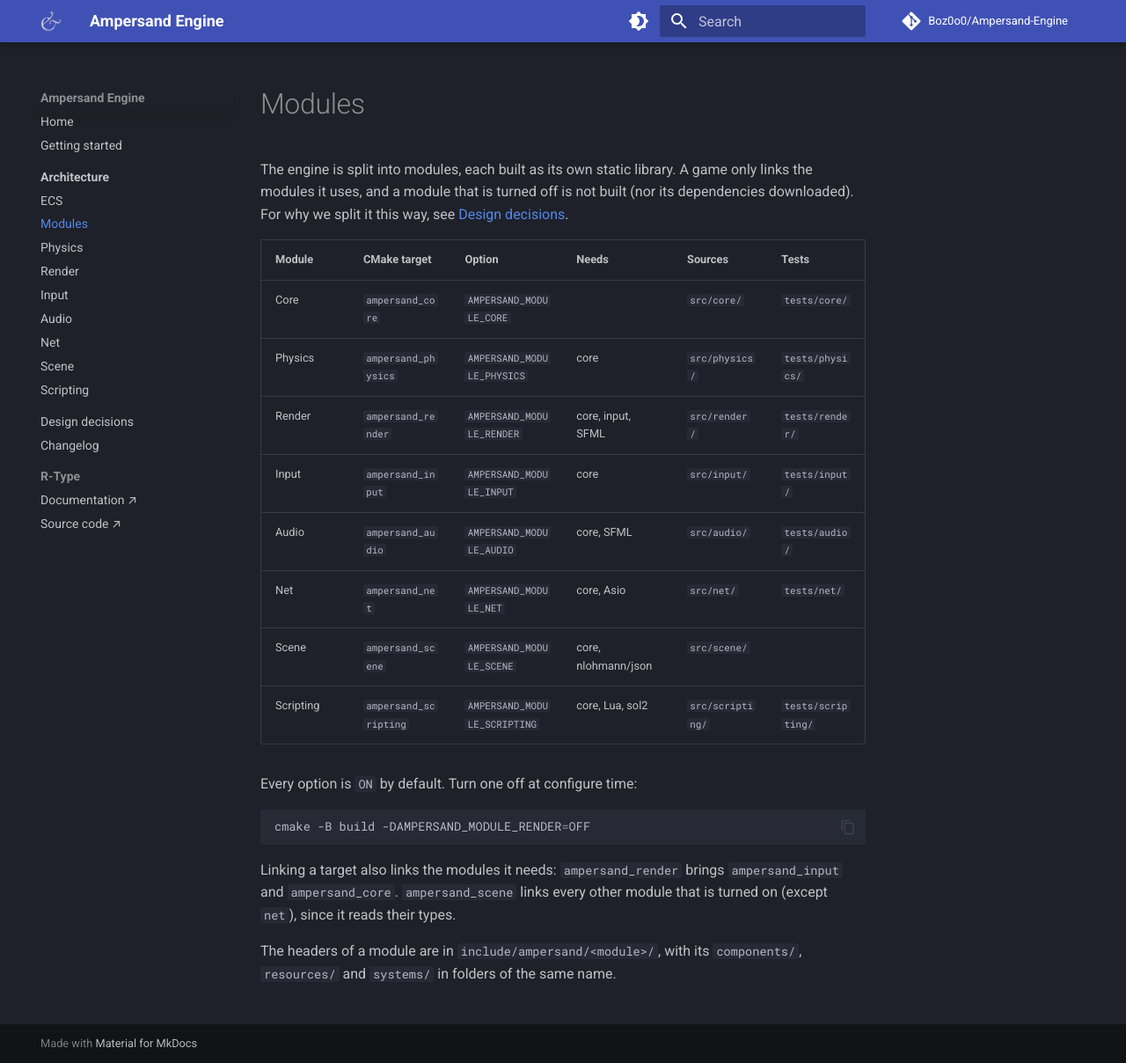
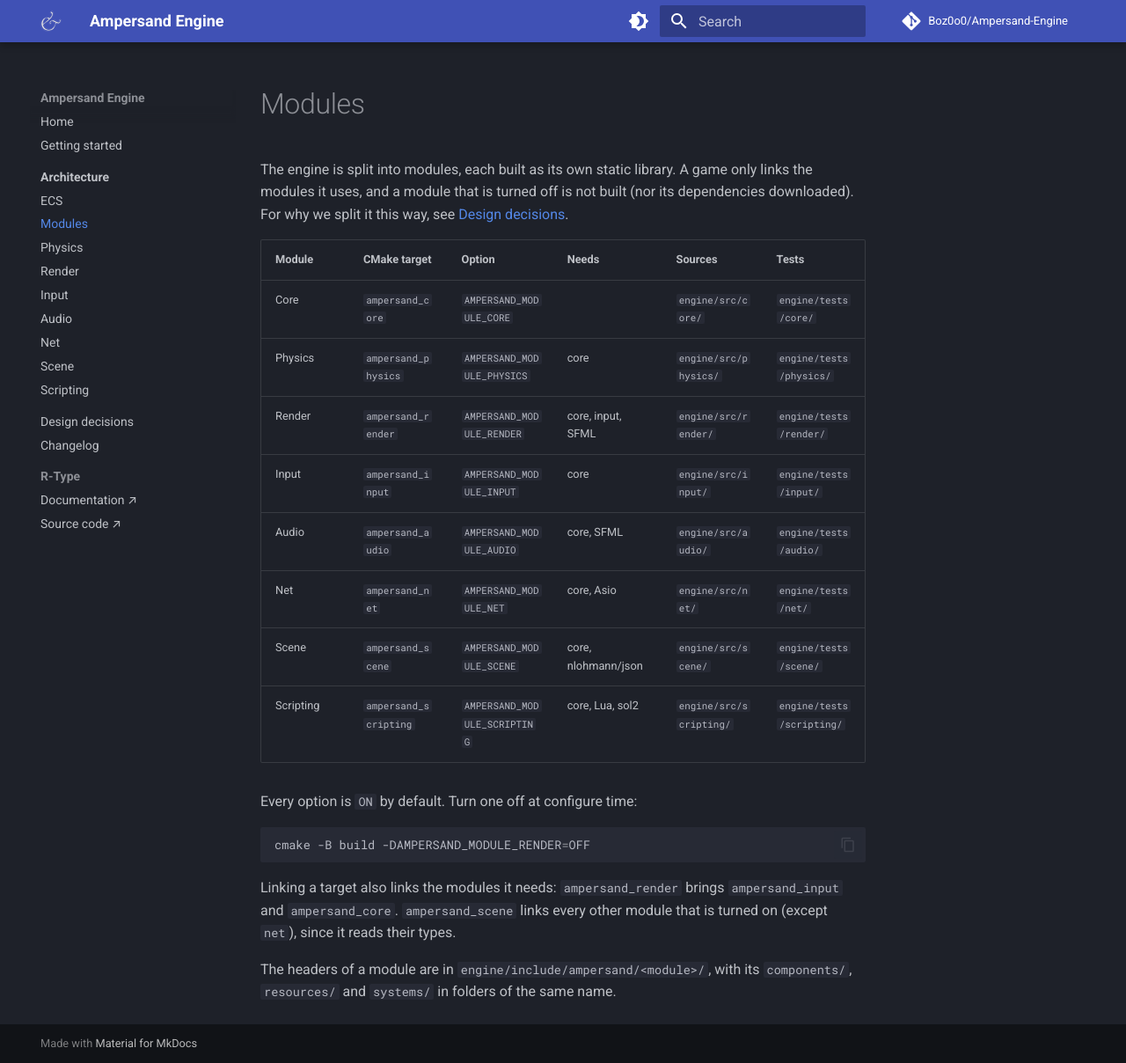
Before and after one commit to Boz0o0/Ampersand-Engine, an MkDocs documentation site: the page built from docs/mkdocs/architecture/modules.md, in a window 1280 px wide and 1208 px high. Shown: the whole window at 88% size. Built offline with MkDocs 1.6.1 and Material for MkDocs 9.7.7, drawn with Linux system fonts in a browser that asks for light colours; comment, search, counter and statistics services are not loaded.

```diff
--- a/docs/mkdocs/architecture/modules.md
+++ b/docs/mkdocs/architecture/modules.md
@@ -7,14 +7,14 @@
 
 | Module  | CMake target        | Option                     | Needs           | Sources        | Tests            |
 | ------- | ------------------- | -------------------------- | --------------- | -------------- | ---------------- |
-| Core    | `ampersand_core`    | `AMPERSAND_MODULE_CORE`    |                 | `src/core/`    | `tests/core/`    |
-| Physics | `ampersand_physics` | `AMPERSAND_MODULE_PHYSICS` | core            | `src/physics/` | `tests/physics/` |
-| Render  | `ampersand_render`  | `AMPERSAND_MODULE_RENDER`  | core, input, SFML | `src/render/`  | `tests/render/`  |
-| Input   | `ampersand_input`   | `AMPERSAND_MODULE_INPUT`   | core            | `src/input/`   | `tests/input/`   |
-| Audio   | `ampersand_audio`   | `AMPERSAND_MODULE_AUDIO`   | core, SFML      | `src/audio/`   | `tests/audio/`   |
-| Net     | `ampersand_net`     | `AMPERSAND_MODULE_NET`     | core, Asio      | `src/net/`     | `tests/net/`     |
-| Scene   | `ampersand_scene`   | `AMPERSAND_MODULE_SCENE`   | core, nlohmann/json | `src/scene/` |                  |
-| Scripting | `ampersand_scripting` | `AMPERSAND_MODULE_SCRIPTING` | core, Lua, sol2 | `src/scripting/` | `tests/scripting/` |
+| Core    | `ampersand_core`    | `AMPERSAND_MODULE_CORE`    |                 | `engine/src/core/`    | `engine/tests/core/`    |
+| Physics | `ampersand_physics` | `AMPERSAND_MODULE_PHYSICS` | core            | `engine/src/physics/` | `engine/tests/physics/` |
+| Render  | `ampersand_render`  | `AMPERSAND_MODULE_RENDER`  | core, input, SFML | `engine/src/render/`  | `engine/tests/render/`  |
+| Input   | `ampersand_input`   | `AMPERSAND_MODULE_INPUT`   | core            | `engine/src/input/`   | `engine/tests/input/`   |
+| Audio   | `ampersand_audio`   | `AMPERSAND_MODULE_AUDIO`   | core, SFML      | `engine/src/audio/`   | `engine/tests/audio/`   |
+| Net     | `ampersand_net`     | `AMPERSAND_MODULE_NET`     | core, Asio      | `engine/src/net/`     | `engine/tests/net/`     |
+| Scene   | `ampersand_scene`   | `AMPERSAND_MODULE_SCENE`   | core, nlohmann/json | `engine/src/scene/` | `engine/tests/scene/` |
+| Scripting | `ampersand_scripting` | `AMPERSAND_MODULE_SCRIPTING` | core, Lua, sol2 | `engine/src/scripting/` | `engine/tests/scripting/` |
 
 Every option is `ON` by default. Turn one off at configure time:
 
@@ -26,5 +26,5 @@
 `ampersand_input` and `ampersand_core`. `ampersand_scene` links every other
 module that is turned on (except `net`), since it reads their types.
 
-The headers of a module are in `include/ampersand/<module>/`, with its
+The headers of a module are in `engine/include/ampersand/<module>/`, with its
 `components/`, `resources/` and `systems/` in folders of the same name.
```
Also changed, not shown: CHANGELOG.md (+2 -0 lines), CMakeLists.txt (+6 -6 lines), README.md (+8 -3 lines), docs/mkdocs/getting-started.md (+4 -2 lines), 3 other files.
